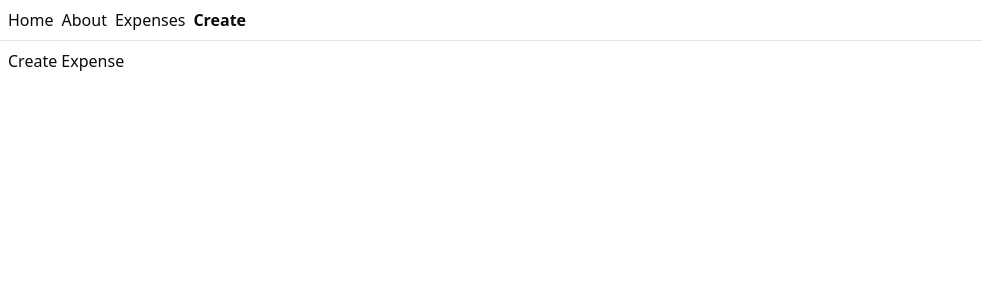
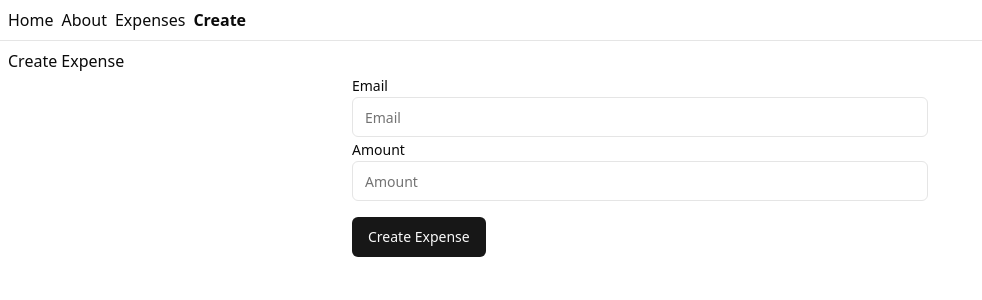
Before and after one commit to mescalas/react-modern-stack, a React (Vite) app in the folder frontend/: page /create-expense in a window 1280 px wide. Shown: the top 300 px of the page, without its empty margins (0-982 px from the left). Built offline with nearby package versions, Linux system fonts and the light colour scheme; what hono would draw is missing.

Commit message:
create expense form

```diff
--- a/frontend/package.json
+++ b/frontend/package.json
@@ -10,6 +10,7 @@
     "preview": "vite preview"
   },
   "dependencies": {
+    "@radix-ui/react-label": "^2.0.2",
     "@radix-ui/react-slot": "^1.0.2",
     "class-variance-authority": "^0.7.0",
     "clsx": "^2.1.1",
--- /dev/null
+++ b/frontend/src/components/ui/input.tsx
@@ -0,0 +1,25 @@
+import * as React from "react"
+
+import { cn } from "@/lib/utils"
+
+export interface InputProps
+  extends React.InputHTMLAttributes<HTMLInputElement> {}
+
+const Input = React.forwardRef<HTMLInputElement, InputProps>(
+  ({ className, type, ...props }, ref) => {
+    return (
+      <input
+        type={type}
+        className={cn(
+          "flex h-10 w-full rounded-md border border-input bg-background px-3 py-2 text-sm ring-offset-background file:border-0 file:bg-transparent file:text-sm file:font-medium placeholder:text-muted-foreground focus-visible:outline-none focus-visible:ring-2 focus-visible:ring-ring focus-visible:ring-offset-2 disabled:cursor-not-allowed disabled:opacity-50",
+          className
+        )}
+        ref={ref}
+        {...props}
+      />
+    )
+  }
+)
+Input.displayName = "Input"
+
+export { Input }
--- /dev/null
+++ b/frontend/src/components/ui/label.tsx
@@ -0,0 +1,24 @@
+import * as React from "react"
+import * as LabelPrimitive from "@radix-ui/react-label"
+import { cva, type VariantProps } from "class-variance-authority"
+
+import { cn } from "@/lib/utils"
+
+const labelVariants = cva(
+  "text-sm font-medium leading-none peer-disabled:cursor-not-allowed peer-disabled:opacity-70"
+)
+
+const Label = React.forwardRef<
+  React.ElementRef<typeof LabelPrimitive.Root>,
+  React.ComponentPropsWithoutRef<typeof LabelPrimitive.Root> &
+    VariantProps<typeof labelVariants>
+>(({ className, ...props }, ref) => (
+  <LabelPrimitive.Root
+    ref={ref}
+    className={cn(labelVariants(), className)}
+    {...props}
+  />
+))
+Label.displayName = LabelPrimitive.Root.displayName
+
+export { Label }
--- a/frontend/src/routes/create-expense.tsx
+++ b/frontend/src/routes/create-expense.tsx
@@ -1,3 +1,6 @@
+import { Button } from "@/components/ui/button";
+import { Input } from "@/components/ui/input";
+import { Label } from "@/components/ui/label";
 import { createFileRoute } from "@tanstack/react-router";
 
 export const Route = createFileRoute("/create-expense")({
@@ -5,5 +8,18 @@
 });
 
 function CreateExpense() {
-  return <div className="p-2">Create Expense</div>;
+  return (
+    <div className="p-2">
+      <h1>Create Expense</h1>
+      <form className="max-w-xl m-auto">
+        <Label htmlFor="email">Email</Label>
+        <Input type="email" id="email" placeholder="Email" />
+        <Label htmlFor="amount">Amount</Label>
+        <Input type="number" id="amount" placeholder="Amount" />
+        <Button className="mt-4" type="submit">
+          Create Expense
+        </Button>
+      </form>
+    </div>
+  );
 }
```
Also changed, not shown: 1 other file (tests, documents, lock files or other folders).
